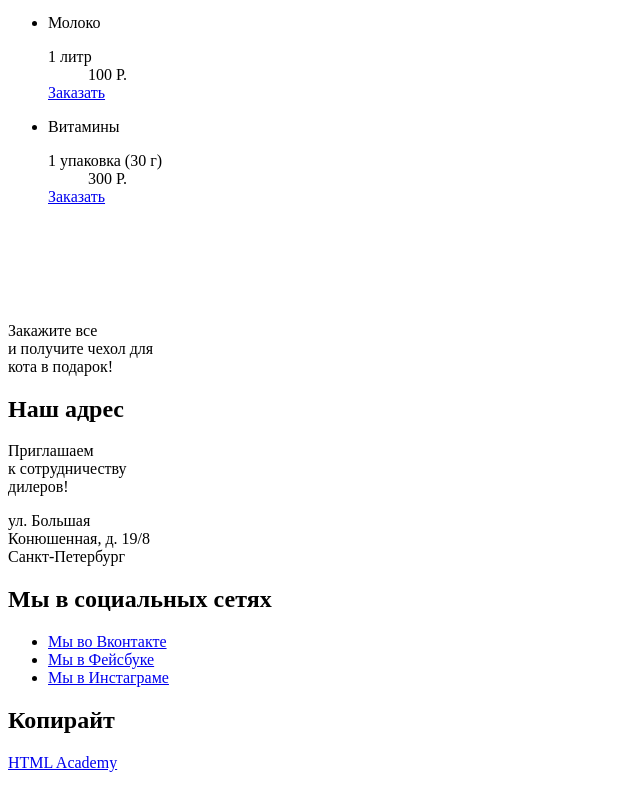
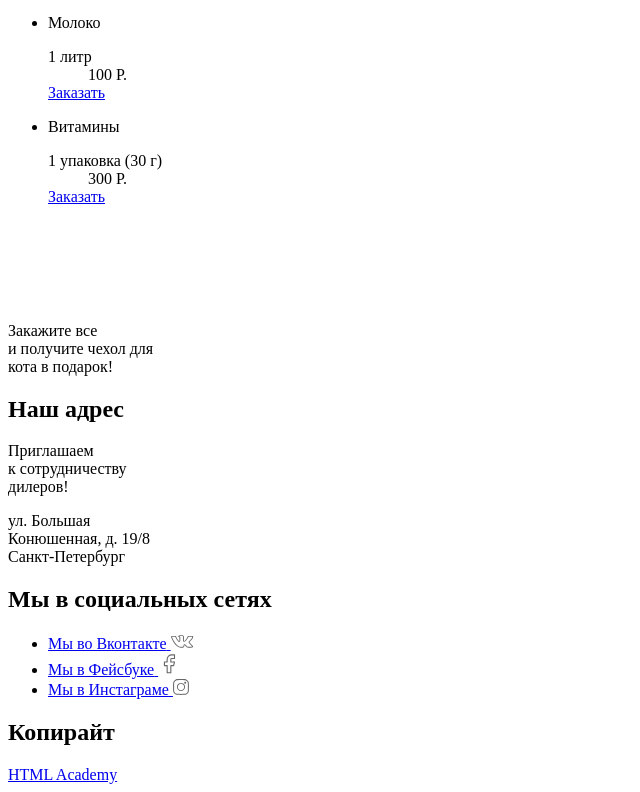
Before and after one commit to Lichobor/1538197-cat-energy-21, a website: page source/catalog.html in a window 1280 px wide. Shown: the part 2321-3113 px from the top of the page, without its empty margins (0-640 px from the left). Drawn offline with Linux system fonts and the light colour scheme.

Commit message:
Добавил иконки соцсетей на остальные страницы

```diff
--- a/source/catalog.html
+++ b/source/catalog.html
@@ -182,15 +182,21 @@
         <ul class="social__list">
           <li class="social__item">
             <a class="social__link social__link--vkontakte" href="https://vk.com/htmlacademy"><span
-                class="visually-hidden">Мы во Вконтакте</span></a>
+                class="visually-hidden">Мы во Вконтакте</span>
+              <img src="img/icon_vkontakte.svg" alt="Вконтакте">
+            </a>
           </li>
           <li class="social__item">
             <a class="social__link social__link--facebook" href="https://www.facebook.com/htmlacademy"><span
-                class="visually-hidden">Мы в Фейсбуке</span></a>
+                class="visually-hidden">Мы в Фейсбуке</span>
+              <img src="img/icon_facebook.svg" alt="Фейсбук">
+            </a>
           </li>
           <li class="social__item">
             <a class="social__link social__link--instagram" href="https://www.instagram.com/htmlacademy"><span
-                class="visually-hidden">Мы в Инстаграме</span></a>
+                class="visually-hidden">Мы в Инстаграме</span>
+              <img src="img/icon_instagram.svg" alt="Инстаграм">
+            </a>
           </li>
         </ul>
       </section>
```
Also changed, not shown: source/form.html (+9 -5 lines), source/index.html (+6 -3 lines).
